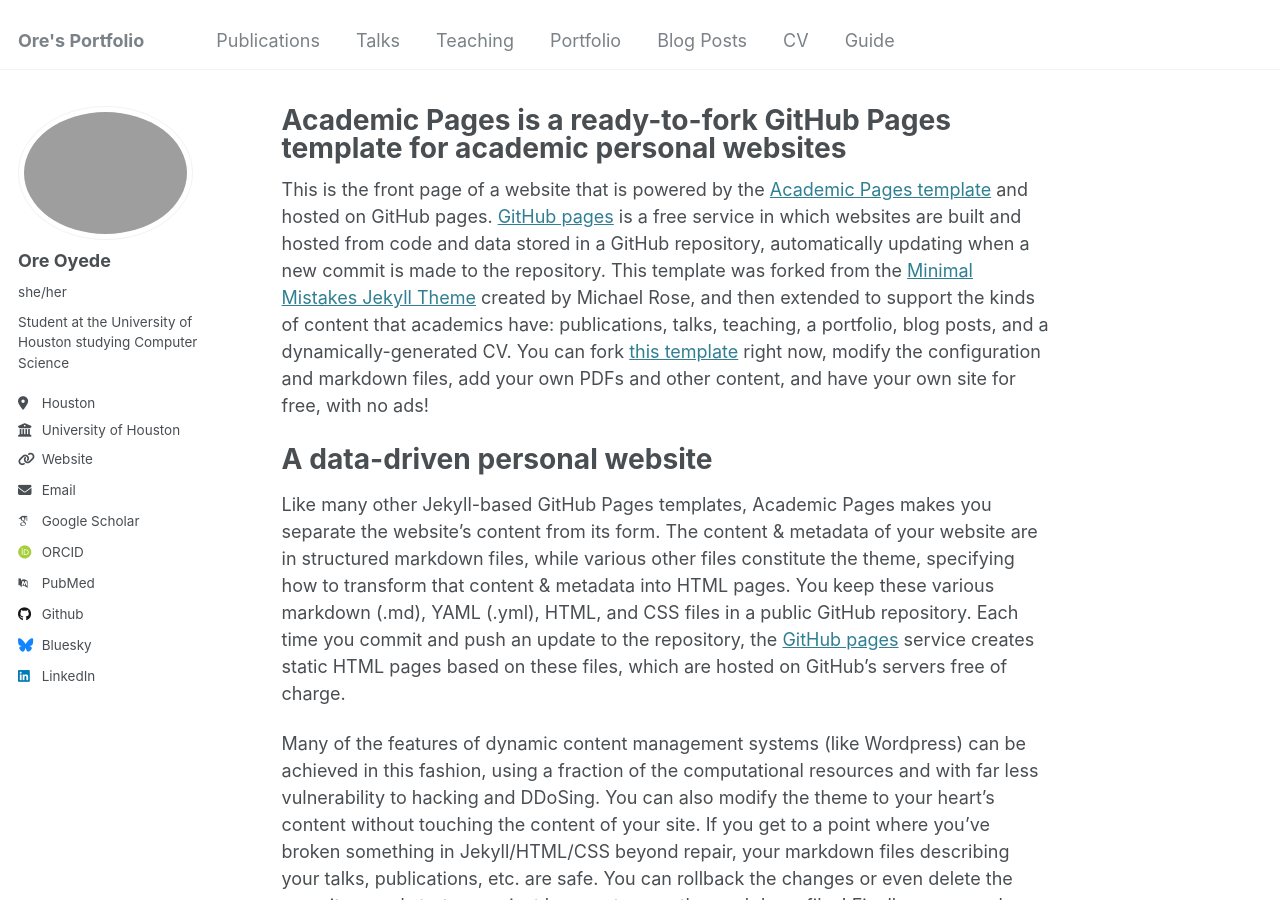
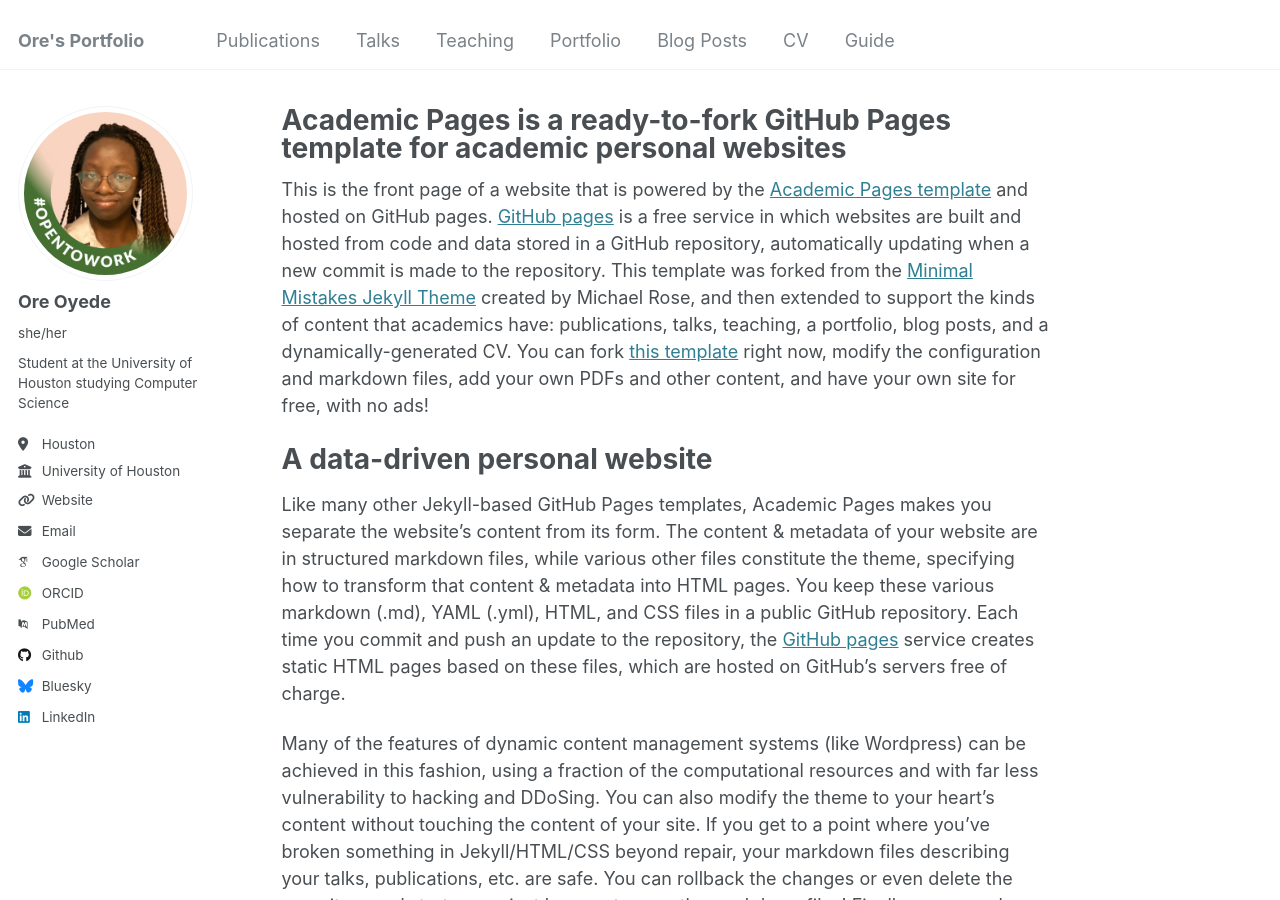
Before and after one commit to OresCorner/OresCorner.github.io, a Jekyll site: the page built from _pages/about.md, in a window 1280 px wide and 900 px high. Built offline with Jekyll 4.4.1, drawn with Linux system fonts in a browser that asks for light colours; some web fonts are replaced.

Commit message:
Update _config.yml

```diff
--- a/_config.yml
+++ b/_config.yml
@@ -21,7 +21,7 @@ repository               : "OresCorner/OresCorner.github.io"
 #               Additional customization can be done by editing /_includes/author-profile.html
 author:
   # Biographic information
-  avatar           : ""
+  avatar           : "1672944209285.jpg"
   name             : "Ore Oyede"
   pronouns         : "she/her"
   bio              : "Student at the University of Houston studying Computer Science"
@@ -29,6 +29,7 @@ author:
   employer         : "University of Houston"
   uri              : cs.uh.edu
   email            : "oreoluwapo4975@gmail.com"
+  resume           : "Oreoluwapo's Resume.docx.pdf"
 
   # Academic websites
   arxiv            : # URL - Update with the correct link to your profile
```
